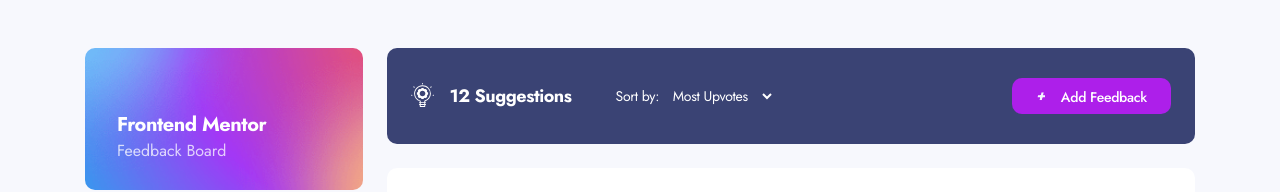
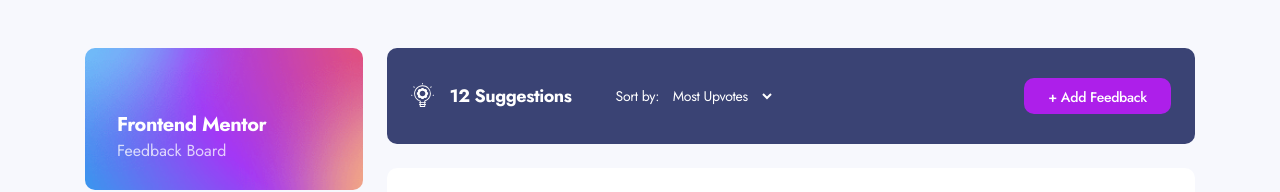
Before and after one commit to jmenges/feedback-next, a Next.js app: page / in a window 1280 px wide. Shown: the top 192 px of the page. Built offline with nearby package versions, Linux system fonts and the light colour scheme; what @thoughtbot/tailwindcss-aria-attributes would draw is missing.

Commit message:
Remove + Icon from button and use text

```diff
--- a/src/components/ui/AddFeedbackButton.tsx
+++ b/src/components/ui/AddFeedbackButton.tsx
@@ -1,24 +1,26 @@
 import { cn } from "@/lib/utils";
 
-import IconPlus from "@/../public/icons/icon-plus.svg";
 import { IconButtonProps } from "@/components/ui/IconButton";
-import IconLink from "@/components/ui/IconLink";
+import { buttonVariants } from "@/components/ui/button";
+import Link from "next/link";
 
-export interface AddFeedbackButtonProps extends IconButtonProps {
-  asChild: boolean;
+export interface AddFeedbackButtonProps {
+  className?: string;
 }
 
 export default function AddFeedbackButton({
   className,
 }: AddFeedbackButtonProps) {
   return (
-    <IconLink
-      Icon={IconPlus}
-      variant="default"
-      className={cn(className, "flex-shrink-0")}
+    <Link
+      className={cn(
+        className,
+        buttonVariants({ variant: "default" }),
+        "flex-shrink-0"
+      )}
       href="/feedback/new"
     >
-      Add Feedback
-    </IconLink>
+      + Add Feedback
+    </Link>
   );
 }
```
